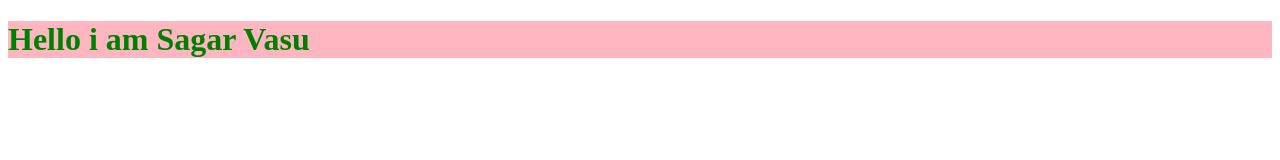
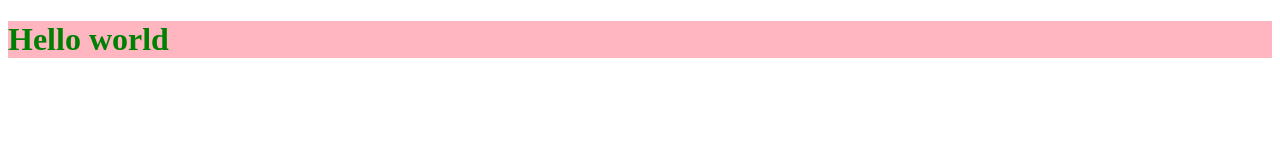
Before and after one commit to sagar-vasu/Github-Practice, a plain HTML site: page index.html in a window 1280 px wide. Drawn offline with Linux system fonts and the light colour scheme.

Commit message:
hello world

```diff
--- a/index.html
+++ b/index.html
@@ -6,7 +6,7 @@
     <link rel="stylesheet" href="index.css" />
   </head>
   <body>
-    <h1>Hello i am Sagar Vasu</h1>
+    <h1>Hello world</h1>
   </body>
 
   <script src="index.js"></script>
```
